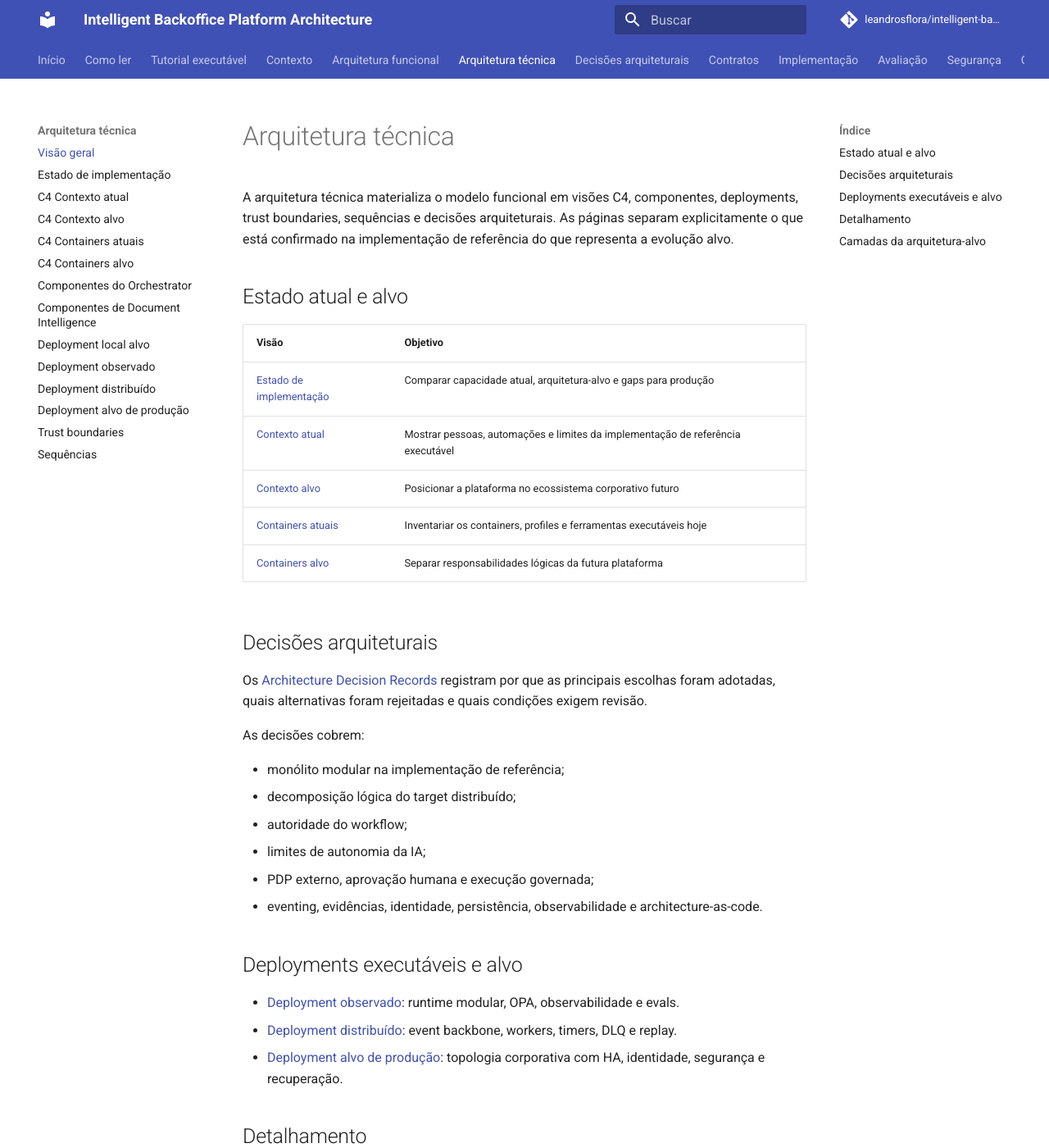
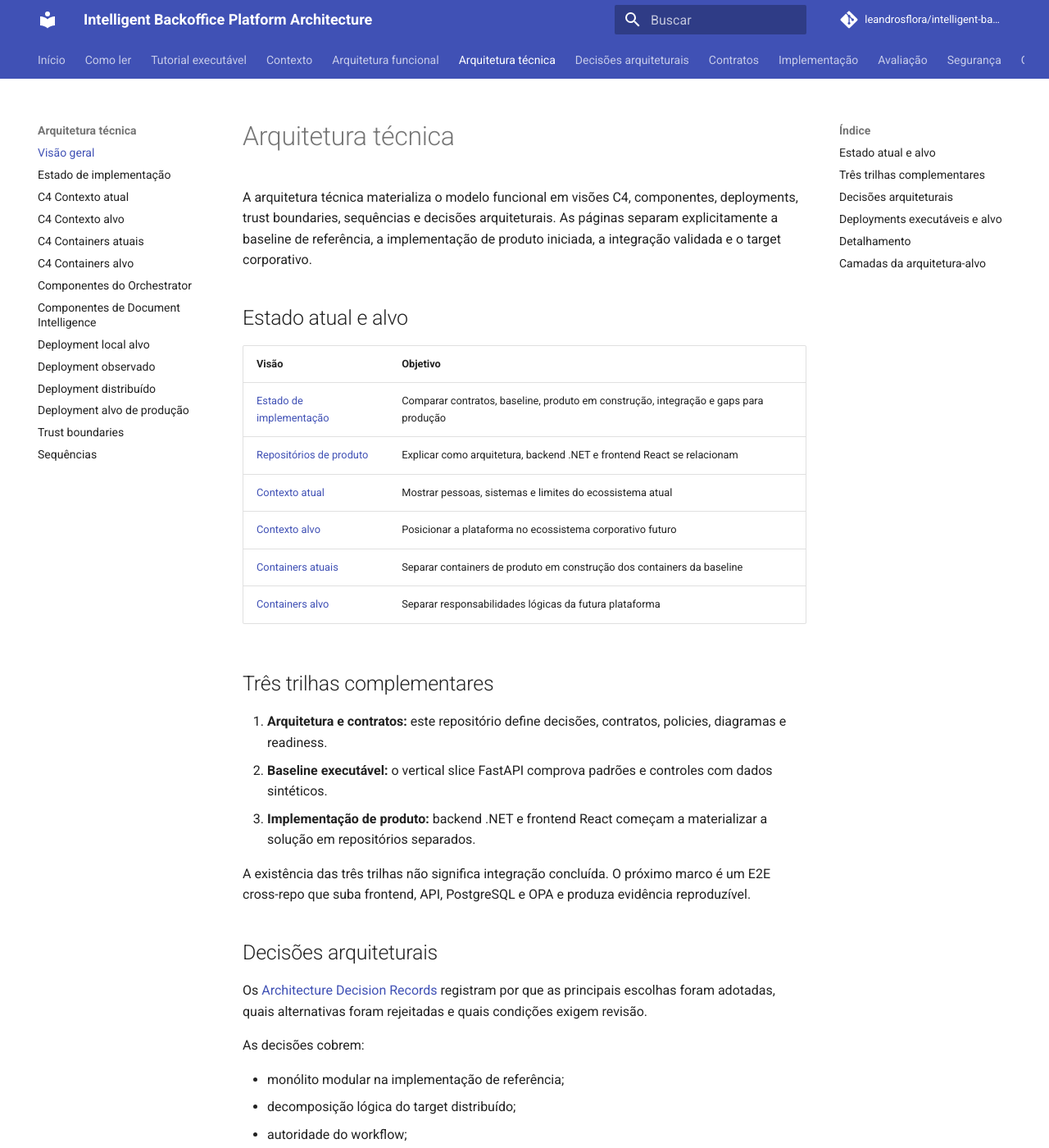
Before and after one commit to leandrosflora/intelligent-backoffice-platform-architecture, an MkDocs documentation site: the page built from docs/architecture/index.md, in a window 1280 px wide and 1400 px high. Shown: the whole window at 82% size. Built offline with MkDocs 1.6.1 and Material for MkDocs 9.7.7, drawn with Linux system fonts in a browser that asks for light colours; comment, search, counter and statistics services are not loaded; some of the changed text lies outside the part shown.

Commit message:
Atualiza índice técnico com repositórios de produto

```diff
--- a/docs/architecture/index.md
+++ b/docs/architecture/index.md
@@ -1,16 +1,25 @@
 # Arquitetura técnica
 
-A arquitetura técnica materializa o modelo funcional em visões C4, componentes, deployments, trust boundaries, sequências e decisões arquiteturais. As páginas separam explicitamente o que está confirmado na implementação de referência do que representa a evolução alvo.
+A arquitetura técnica materializa o modelo funcional em visões C4, componentes, deployments, trust boundaries, sequências e decisões arquiteturais. As páginas separam explicitamente a baseline de referência, a implementação de produto iniciada, a integração validada e o target corporativo.
 
 ## Estado atual e alvo
 
 | Visão | Objetivo |
 |---|---|
-| [Estado de implementação](implementation-status.md) | Comparar capacidade atual, arquitetura-alvo e gaps para produção |
-| [Contexto atual](c4-context-current.md) | Mostrar pessoas, automações e limites da implementação de referência executável |
+| [Estado de implementação](implementation-status.md) | Comparar contratos, baseline, produto em construção, integração e gaps para produção |
+| [Repositórios de produto](../implementation/product-repositories.md) | Explicar como arquitetura, backend .NET e frontend React se relacionam |
+| [Contexto atual](c4-context-current.md) | Mostrar pessoas, sistemas e limites do ecossistema atual |
 | [Contexto alvo](c4-context-target.md) | Posicionar a plataforma no ecossistema corporativo futuro |
-| [Containers atuais](c4-container-current.md) | Inventariar os containers, profiles e ferramentas executáveis hoje |
+| [Containers atuais](c4-container-current.md) | Separar containers de produto em construção dos containers da baseline |
 | [Containers alvo](c4-container-target.md) | Separar responsabilidades lógicas da futura plataforma |
+
+## Três trilhas complementares
+
+1. **Arquitetura e contratos:** este repositório define decisões, contratos, policies, diagramas e readiness.
+2. **Baseline executável:** o vertical slice FastAPI comprova padrões e controles com dados sintéticos.
+3. **Implementação de produto:** backend .NET e frontend React começam a materializar a solução em repositórios separados.
+
+A existência das três trilhas não significa integração concluída. O próximo marco é um E2E cross-repo que suba frontend, API, PostgreSQL e OPA e produza evidência reproduzível.
 
 ## Decisões arquiteturais
 
@@ -27,8 +36,9 @@ As decisões cobrem:
 
 ## Deployments executáveis e alvo
 
-- [Deployment observado](deployment-observed-baseline.md): runtime modular, OPA, observabilidade e evals.
-- [Deployment distribuído](deployment-distributed-baseline.md): event backbone, workers, timers, DLQ e replay.
+- [Deployment observado](deployment-observed-baseline.md): runtime modular, OPA, observabilidade e evals da baseline.
+- [Deployment distribuído](deployment-distributed-baseline.md): event backbone, workers, timers, DLQ e replay da baseline.
+- [Repositórios de produto](../implementation/product-repositories.md): topologia local em construção com React, .NET, PostgreSQL e OPA.
 - [Deployment alvo de produção](deployment-production-target.md): topologia corporativa com HA, identidade, segurança e recuperação.
 
 ## Detalhamento
@@ -52,4 +62,4 @@ As decisões cobrem:
 9. evidence, audit e observability.
 
 !!! warning "Leitura obrigatória"
-    Diagramas marcados como alvo não representam software implementado. Uma capacidade só muda de estado quando possui evidência compatível, owner, testes positivos e negativos, observabilidade, runbook, segurança e aprovação formal quando aplicável.
+    Código em um repositório de produto recebe o estado `IMPLEMENTATION_STARTED`. Apenas uma execução integrada, reproduzível e observável permite avançar para `VALIDATED_INTEGRATION`. Diagramas alvo continuam não representando software implementado.
```
